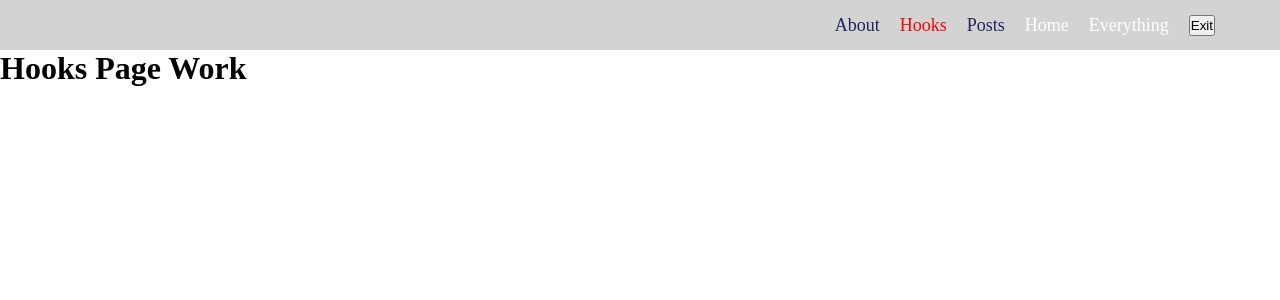
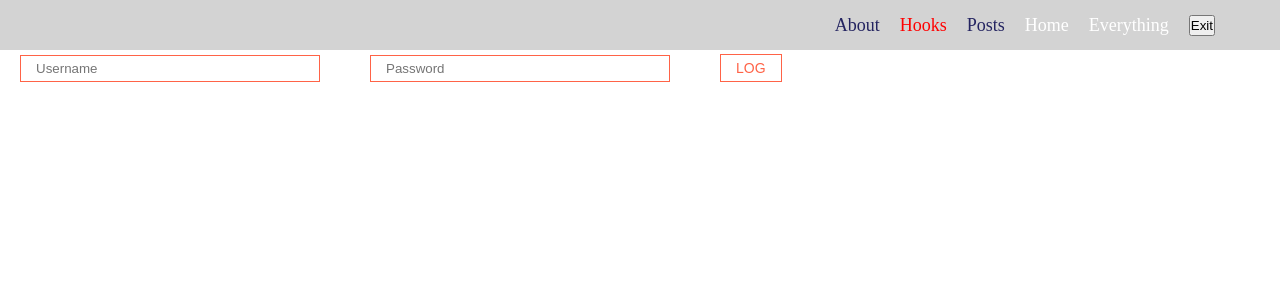
Before and after one commit to Viacheslav-ua/rf-course, a React (Create React App) app: page /hooks in a window 1280 px wide. Shown: the top 300 px of the page. Built offline with nearby package versions, Linux system fonts and the light colour scheme.

Commit message:
castom hook useInput created

```diff
--- a/src/components/UA/Navbar/Navbar.jsx
+++ b/src/components/UA/Navbar/Navbar.jsx
@@ -22,7 +22,7 @@ const Navbar = () => {
       <div className={classes.navbar__links}>
         <NavLink className={setLinkClass} to={'/about'}>About</NavLink>
 
-        <NavLink className={setLinkClass} to={'/hooks'}>Hooks</NavLink>
+        <MyLink to={'/hooks'}>Hooks</MyLink>
         <NavLink className={setLinkClass} to={'/posts'}>Posts</NavLink>
         <MyLink to={'/'}>Home</MyLink>
         <MyLink to={'everything'}>Everything</MyLink>
--- /dev/null
+++ b/src/hooks/useInput.js
@@ -0,0 +1,11 @@
+import { useState } from "react";
+
+export default function useInput(initialValue) {
+  const [value, setValue] = useState(initialValue)
+
+  const onChange = (e) => {
+    setValue(e.target.value)
+  }
+
+  return {value, onChange}
+}
--- a/src/pages/HooksPage.jsx
+++ b/src/pages/HooksPage.jsx
@@ -1,6 +1,28 @@
-const HooksPage = () => (
-  <div>
-    <h1>Hooks Page Work</h1>
-  </div>
-)
+import MyButton from "../components/UA/button/MyButton";
+import MyInput from "../components/UA/input/MyInput";
+import useInput from "../hooks/useInput";
+
+const HooksPage = () => {
+  const username = useInput('')
+  const password = useInput('')
+
+  return (
+    <>
+      <div style={{ paddingLeft: 20 }}>
+        <MyInput
+        {...username}
+          style={{ width: 300, marginRight: 50 }}
+          placeholder="Username"
+        />
+        <MyInput
+        {...password}
+          style={{ width: 300, marginRight: 50 }}
+          type="password"
+          placeholder="Password"
+        />
+        <MyButton onClick={() => console.log(username.value, password.value)}>LOG</MyButton>
+      </div>
+    </>
+  )
+}
 export default HooksPage;
```
